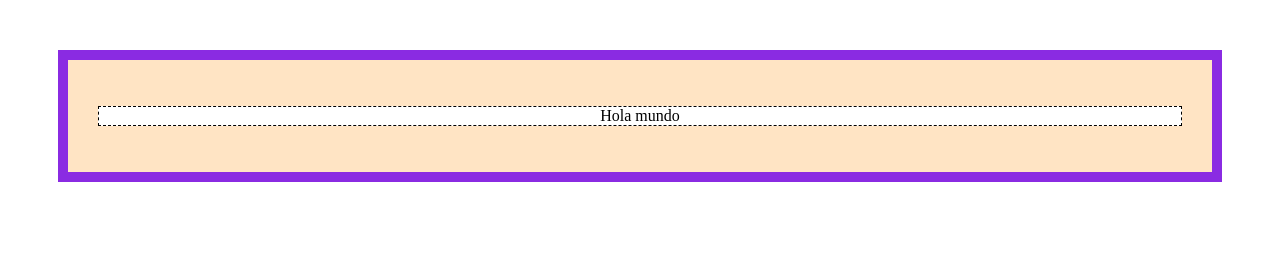
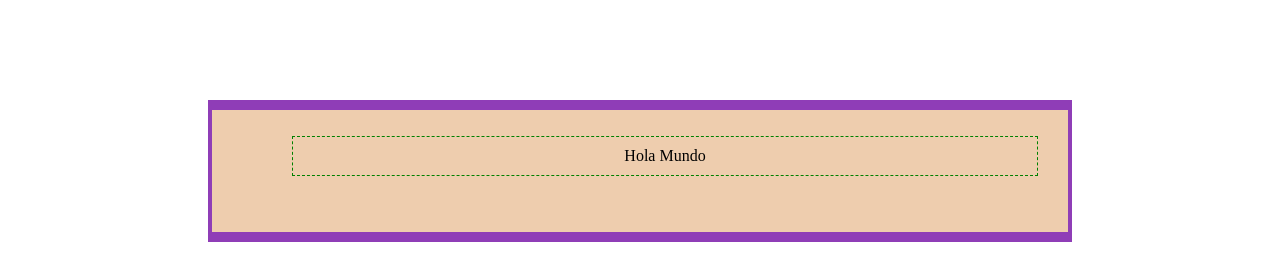
Before and after one commit to tatilq/Modelo-Caja, a plain HTML site: page index.html in a window 1280 px wide. Drawn offline with Linux system fonts and the light colour scheme.

Commit message:
proyecto final

```diff
--- a/CSS/main.css
+++ b/CSS/main.css
@@ -1,14 +1,35 @@
-p{
-	background-color: white;
-	border:1px dashed black;
-	text-align: center;
+#Contenido
+{
+	border: 1px dashed green ;
+	text-align:center;
+	padding: 10px;
+}
+#Contenedor
+{
+	/*Margen interno*/
+	/*
+	padding-right: 20px;
+	padding-left: 80px;
+	padding-top: 20px;
+	padding-bottom: 50px;*/
+	padding: 10px 30px 40px
+	80px;
+	background-color: #EECDAE;
+
+
+	/*Margen externo*/
+	/*
+	margin-top: 100px;
+	margin-bottom: 30.5px;
+	margin-left: 250px;
+	margin-right: 250px;
+*/
+	margin: 100px 200px ;
+
+	/*Bordes*/
+	border-width: 10px 4px;
+	border-style: solid;
+	border-color: #8F3DB7;
+
 
 }
-div{
-	width: 100;
-	height: 200;
-	border: 10px solid #8A2BE2 ;
-	padding: 30px;
-	background-color: #FFE4C4;
-	margin: 50px;
-}
--- a/index.html
+++ b/index.html
@@ -1,18 +1,13 @@
 <!DOCTYPE html>
-<html>
+<html lang="en">
 <head>
 	<meta charset="UTF-8">
-		<title>Modelo Caja</title>
-		<link rel="shortcut icon" href="favicon.ico">
-		<link rel="stylesheet" type="text/css" href="CSS/main.css"/>
-
+	<title>Ejercicio Modelo-Caja</title>
+	<link rel="stylesheet" type="text/css" href="CSS/main.css">
 </head>
 <body>
-
-		<div>
-			<p>Hola mundo</p>
+	<div  id="Contenedor">
+		<p  id="Contenido" ="Contenido">Hola Mundo</p>
 	</div>
-
-
 </body>
 </html>
```
Lines whose indentation alone changed are shown as unchanged.
